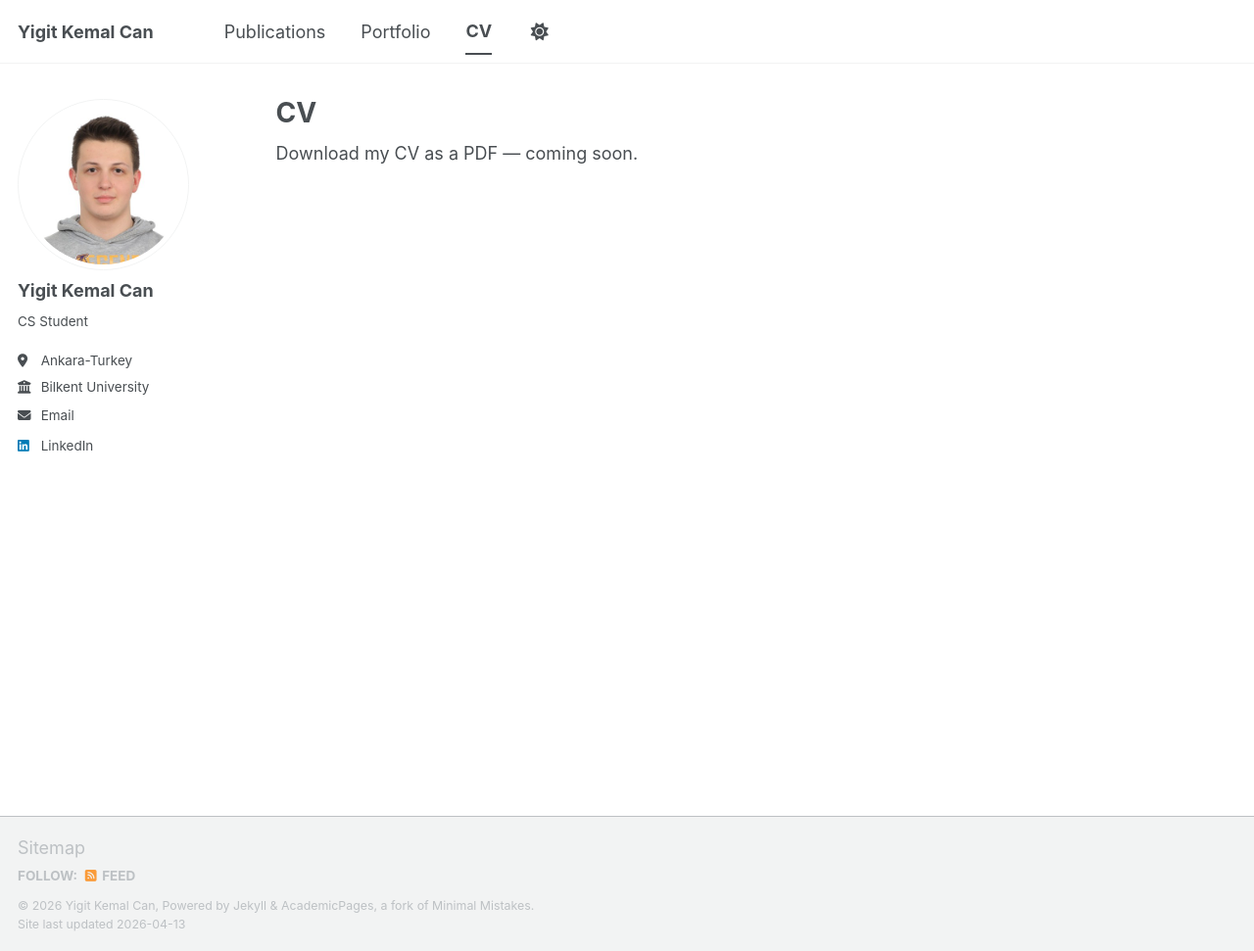
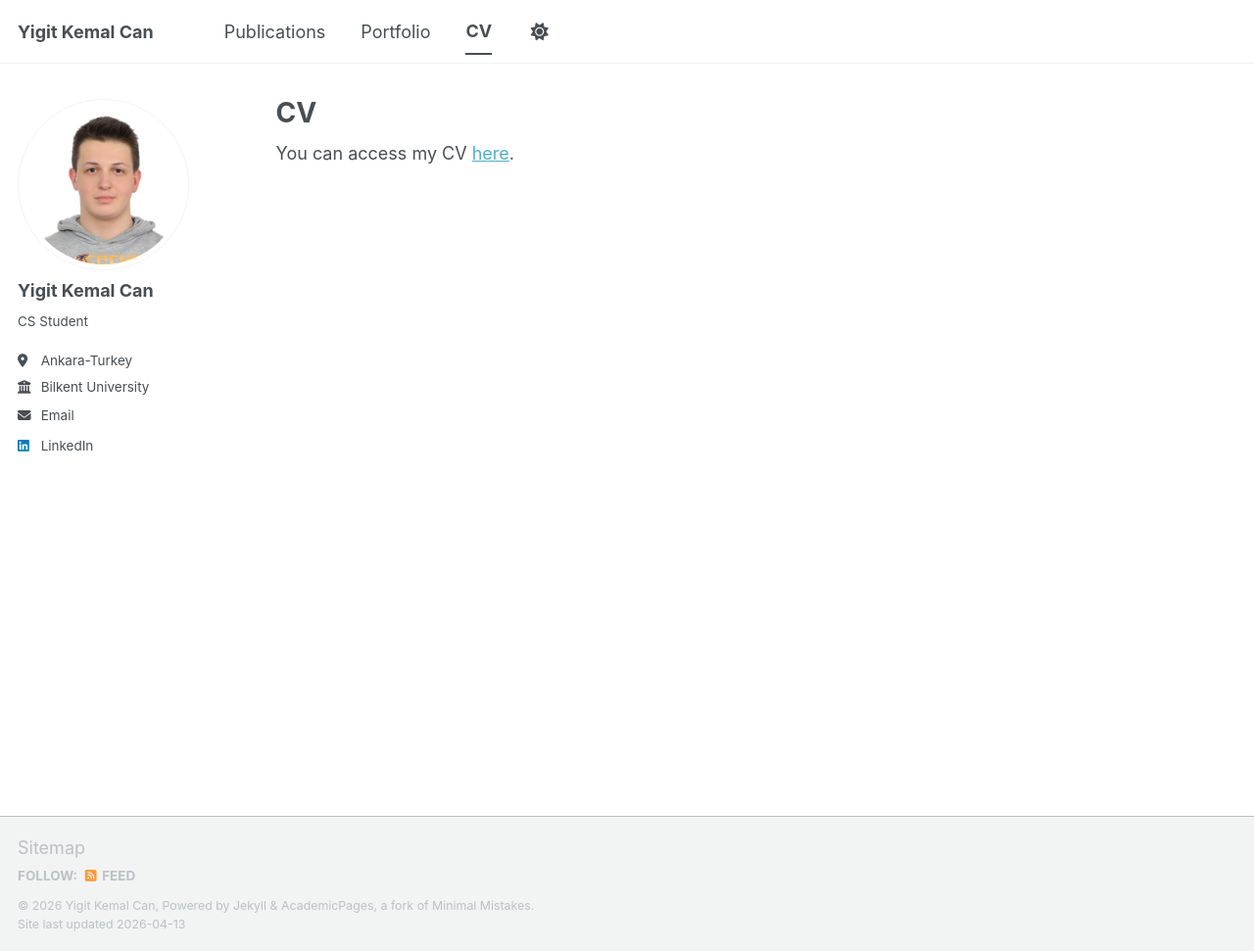
Before and after one commit to yigitkemalcan/yigitkemalcan.github.io, a Jekyll site: the page built from _pages/cv.md, in a window 1280 px wide and 971 px high. Shown: the whole window at 98% size. Built offline with Jekyll 4.4.1, drawn with Linux system fonts in a browser that asks for light colours; a script bundle is joined from its source files by our own code; library files that are not in the unit come from our copies.

Commit message:
Add CV PDF and link from CV page

```diff
--- a/_pages/cv.md
+++ b/_pages/cv.md
@@ -10,5 +10,5 @@ redirect_from:
 {% include base_path %}
 
 <div style="min-height: 600px;">
-Download my CV as a PDF — coming soon.
+You can access my CV <a href="/files/YigitKemalCan_CV.pdf">here</a>.
 </div>
```
Also changed, not shown: 1 other file.
